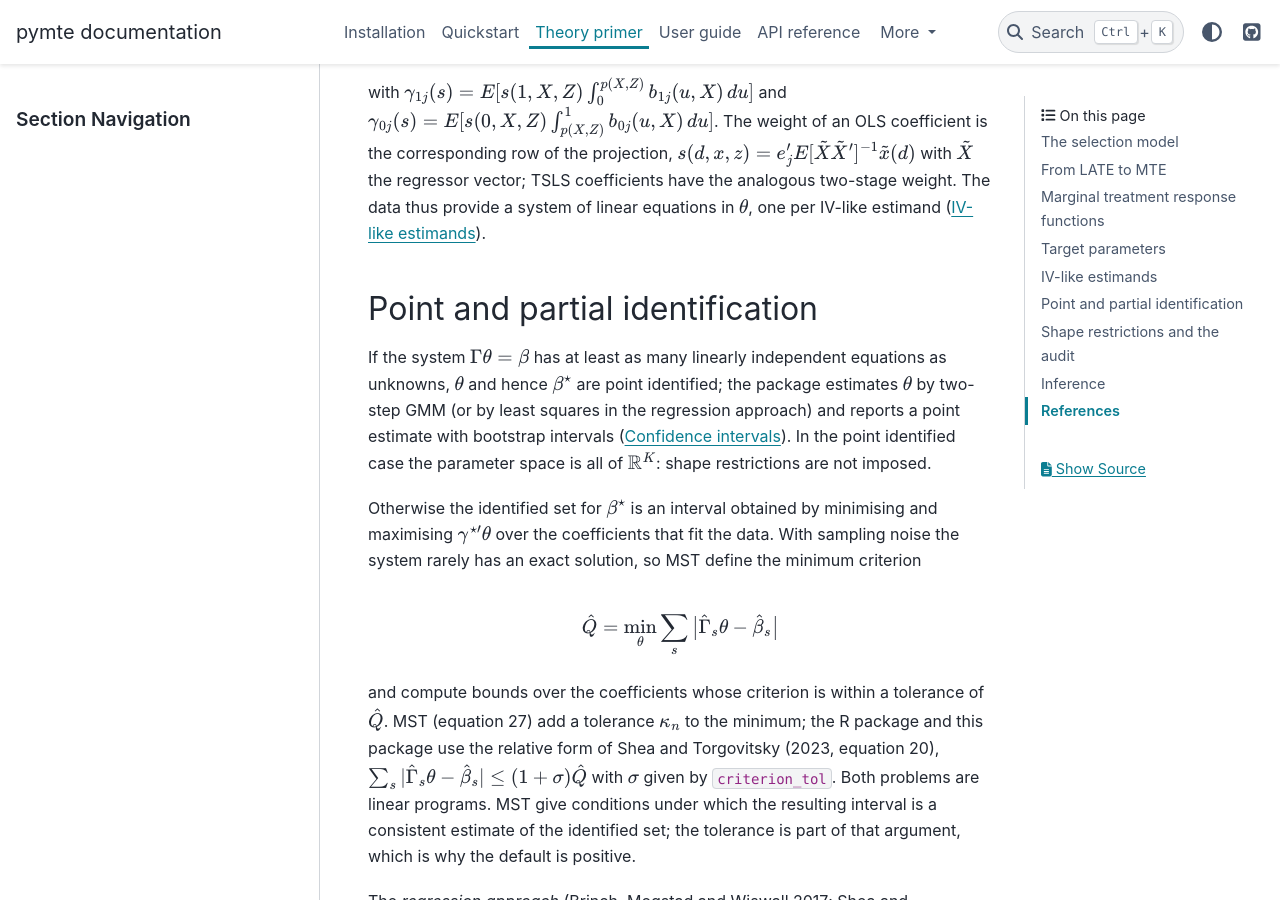
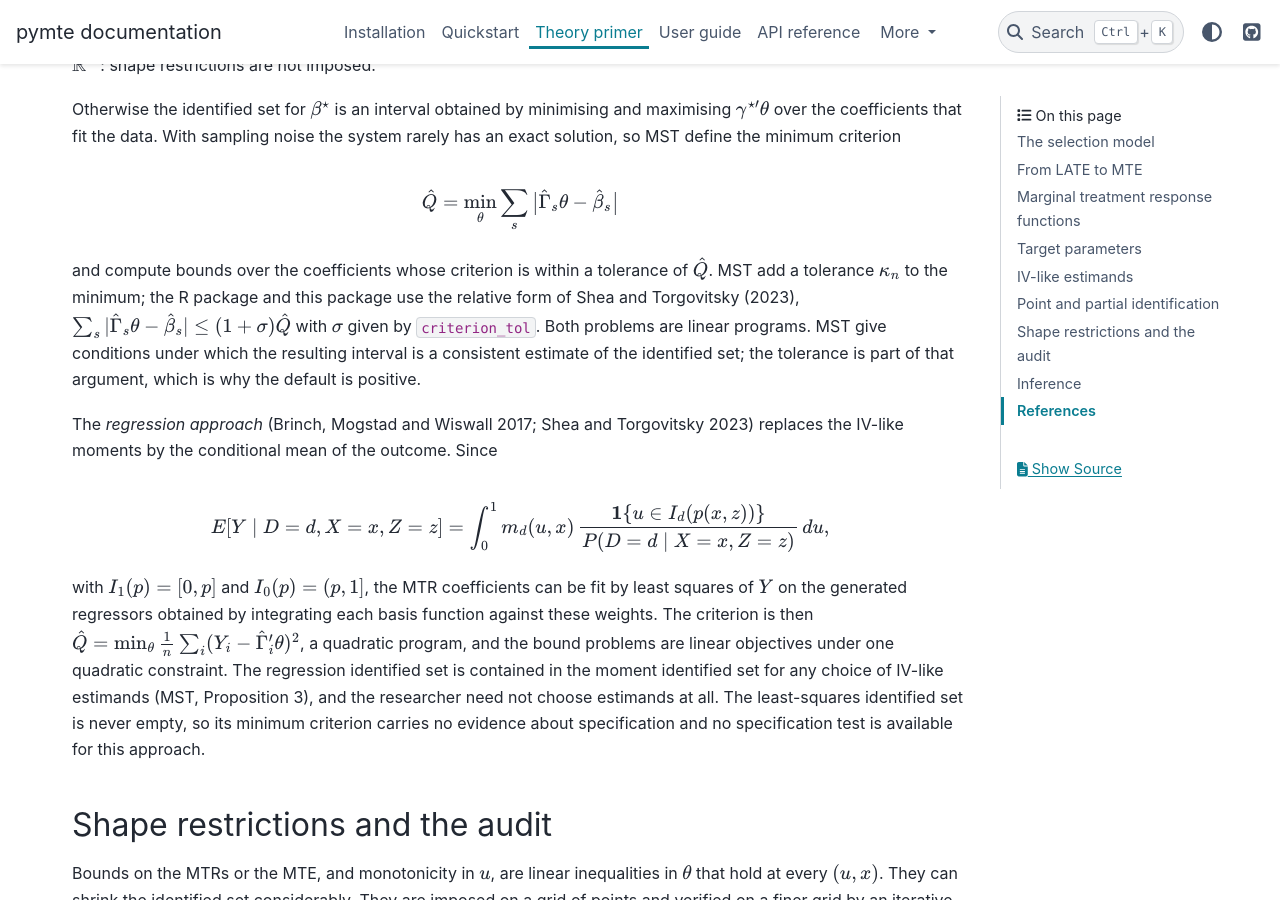
Before and after one commit to Alexr951/pymte, a Sphinx documentation site: the page built from docs/theory.md, in a window 1280 px wide and 900 px high, scrolled down 2666 px. Built offline with Sphinx 7.4.7 and the PyData theme 0.15.4, drawn with Linux system fonts in a browser that asks for light colours.

Commit message:
Show the section navigation only inside the user guide

```diff
--- a/docs/conf.py
+++ b/docs/conf.py
@@ -23,6 +23,19 @@ html_theme = "pydata_sphinx_theme"
 html_static_path = ["_static"]
 html_title = "pymte documentation"
 html_favicon = "_static/favicon.svg"
+# Only the user guide has enough sibling pages to need the section
+# navigation in the left sidebar.
+html_sidebars = {
+    "guide/*": ["sidebar-nav-bs"],
+    "generated/*": [],
+    **{
+        page: []
+        for page in (
+            "index", "installation", "quickstart", "theory", "api", "migration", "datasets",
+            "faq", "citing",
+        )
+    },
+}  # fmt: skip
 html_theme_options = {
     "github_url": "https://github.com/alexr951/pymte",
     "navigation_with_keys": False,
--- a/docs/theory.md
+++ b/docs/theory.md
@@ -141,9 +141,9 @@ $$
 $$
 
 and compute bounds over the coefficients whose criterion is within a
-tolerance of $\hat Q$. MST (equation 27) add a tolerance $\kappa_n$ to the
-minimum; the R package and this package use the relative form of Shea and
-Torgovitsky (2023, equation 20), $\sum_s |\hat\Gamma_s \theta - \hat\beta_s| \le (1 + \sigma)\hat Q$
+tolerance of $\hat Q$. MST add a tolerance $\kappa_n$ to the minimum; the
+R package and this package use the relative form of Shea and Torgovitsky
+(2023), $\sum_s |\hat\Gamma_s \theta - \hat\beta_s| \le (1 + \sigma)\hat Q$
 with $\sigma$ given by `criterion_tol`. Both problems are linear programs.
 MST give conditions under which the resulting interval is a consistent
 estimate of the identified set; the tolerance is part of that argument,
```
